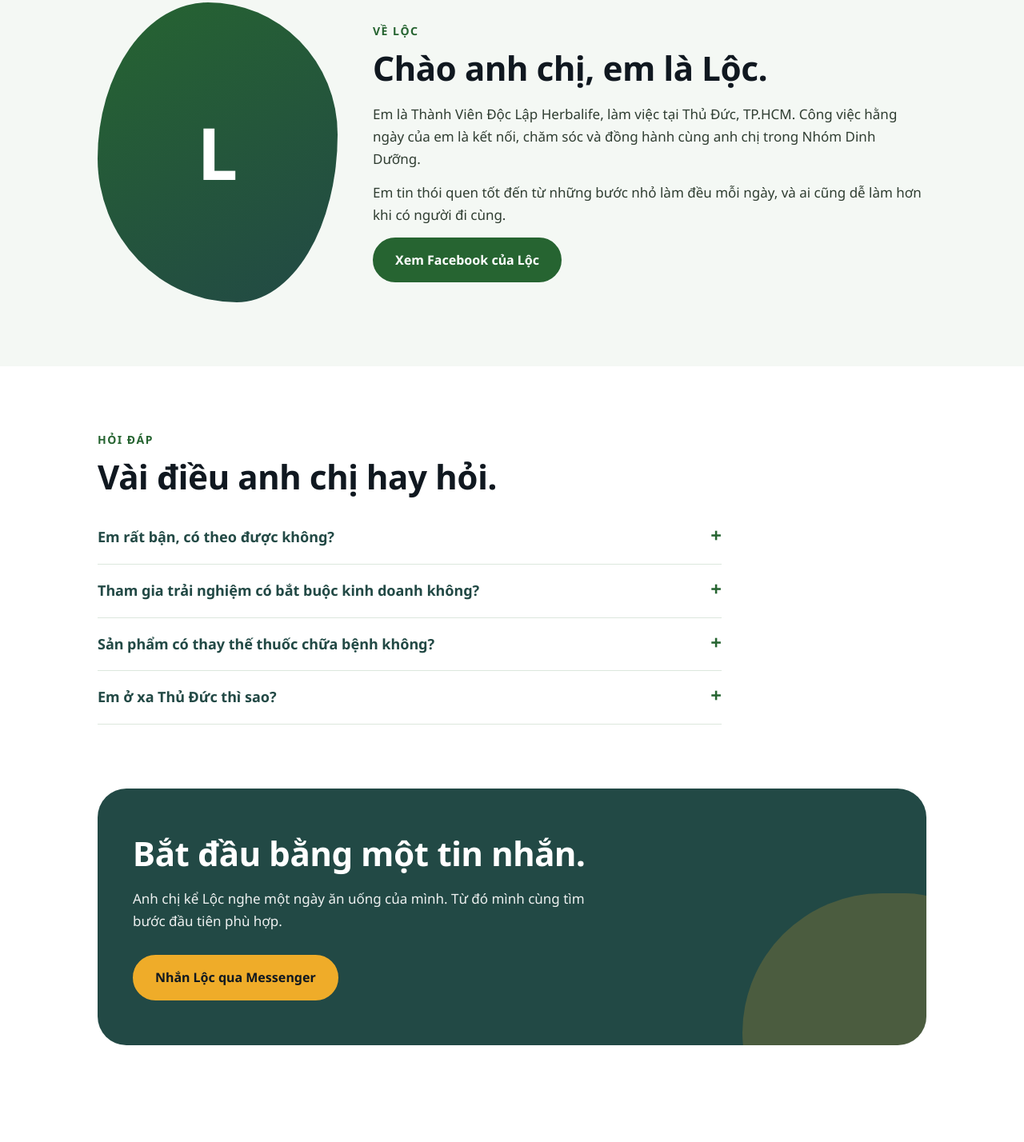
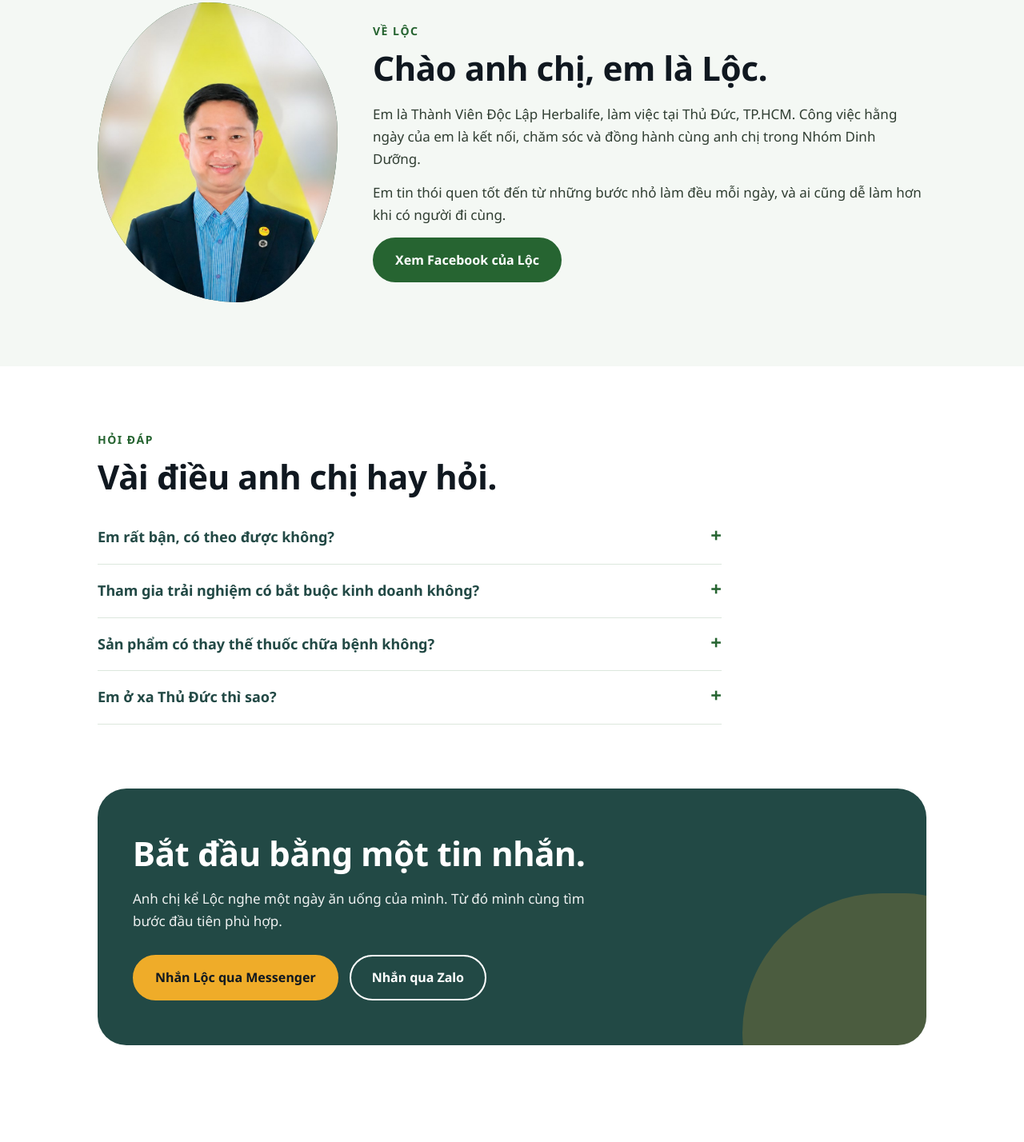
Before and after one commit to Leloc2007/leloc2007, a plain HTML site: page index.html in a window 1280 px wide. Shown: the part 3087-4515 px from the top of the page at 80% size. Drawn offline with Linux system fonts and the light colour scheme.

Commit message:
Thêm ảnh chân dung và nút Zalo
Co-Authored-By: Claude Fable 5.2 <noreply@anthropic.com>

```diff
--- a/index.html
+++ b/index.html
@@ -8,6 +8,7 @@
 <meta property="og:title" content="Lê Lộc - Đồng hành ăn uống lành mạnh">
 <meta property="og:description" content="Bận rộn vẫn ăn uống lành mạnh được. Nhắn Lộc để bắt đầu.">
 <meta property="og:type" content="website">
+<meta property="og:image" content="https://leloc2007.github.io/leloc2007/loc.jpg">
 <link rel="preconnect" href="https://fonts.googleapis.com">
 <link rel="preconnect" href="https://fonts.gstatic.com" crossorigin>
 <link href="https://fonts.googleapis.com/css2?family=Noto+Sans:ital,wght@0,400;0,500;0,700;1,200&display=swap" rel="stylesheet">
@@ -201,7 +202,7 @@
   <section id="ve-loc" style="background:var(--soft)">
     <div class="wrap about">
       <!-- ẢNH: đặt ảnh chân dung vào thư mục này với tên loc.jpg rồi đổi chữ L thành <img src="loc.jpg" alt="Lê Lộc"> -->
-      <div class="photo">L</div>
+      <div class="photo"><img src="loc.jpg" alt="Lê Lộc" width="720" height="900"></div>
       <div>
         <div class="eyebrow">Về Lộc</div>
         <h2>Chào anh chị, em là Lộc.</h2>
@@ -249,7 +250,7 @@
 <script>
   // === CẤU HÌNH LIÊN HỆ: chỉ cần sửa 2 dòng dưới ===
   var MESSENGER = "https://m.me/leloc2007";   // tên Facebook của Lộc
-  var ZALO_PHONE = "";                        // điền số Zalo, vd "0901234567"; để trống thì ẩn nút Zalo
+  var ZALO_PHONE = "0909306609";                        // điền số Zalo, vd "0901234567"; để trống thì ẩn nút Zalo
 
   document.querySelectorAll("[data-chat]").forEach(function (a) {
     var text = a.getAttribute("data-chat");
```
Also changed, not shown: loc.jpg (added).
